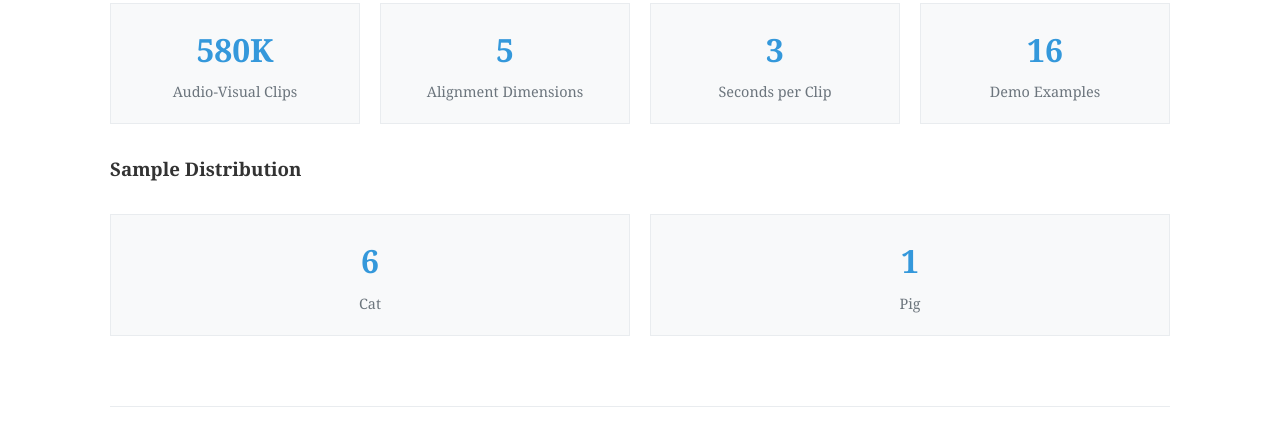
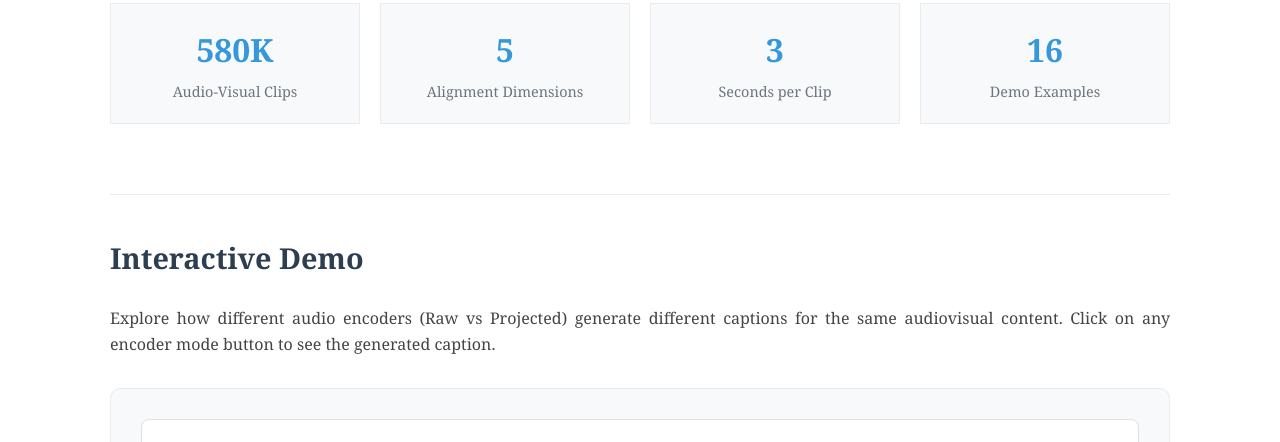
Before and after one commit to ali-vosoughi/SoundCLIP, a plain HTML site: page index.html in a window 1280 px wide. Shown: the part 1197-1639 px from the top of the page. Drawn offline with Linux system fonts and the light colour scheme.

Commit message:
Add media files and update content

```diff
--- a/index.html
+++ b/index.html
@@ -582,18 +582,7 @@
                 </div>
             </div>
 
-            <h3>Sample Distribution</h3>
-            <div class="stats">
-
-                <div class="stat-item">
-                    <span class="stat-number">6</span>
-                    <div class="stat-label">Cat</div>
-                </div>
-                <div class="stat-item">
-                    <span class="stat-number">1</span>
-                    <div class="stat-label">Pig</div>
-                </div>
-            </div>
+
         </section>
 
         <section id="demo" class="section">
```
